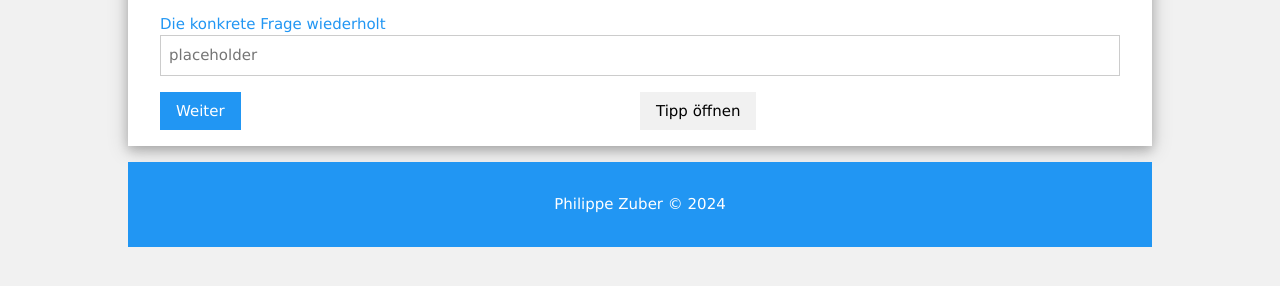
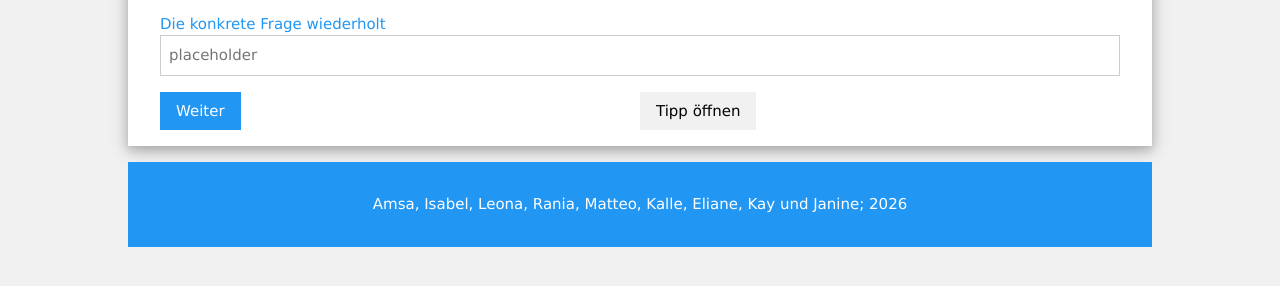
Before and after one commit to leonaettlin/R-tseltour, a plain HTML site: page form2.html in a window 1280 px wide. Shown: the part 128-414 px from the top of the page. Drawn offline with nearby package versions, Linux system fonts and the light colour scheme.

Commit message:
Update form2.html

```diff
--- a/form2.html
+++ b/form2.html
@@ -46,6 +46,6 @@
   </div>
 <!-- Footer -->
 <footer class="w3-container w3-blue w3-center w3-padding-16 w3-margin-top">
-    <p>Philippe Zuber &copy; 2024</p>
+    <p>Amsa, Isabel, Leona, Rania, Matteo, Kalle, Eliane, Kay und Janine; 2026</p>
 </footer>
 </html>
```
